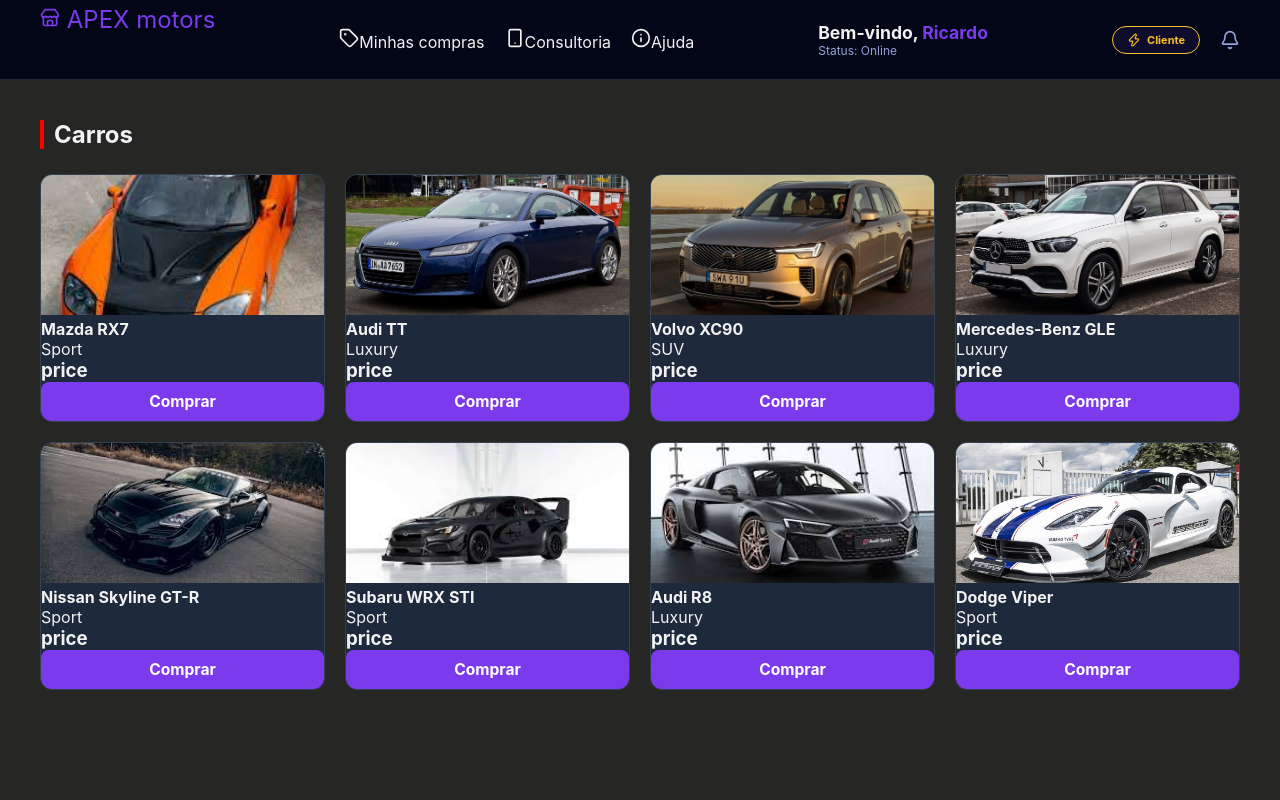
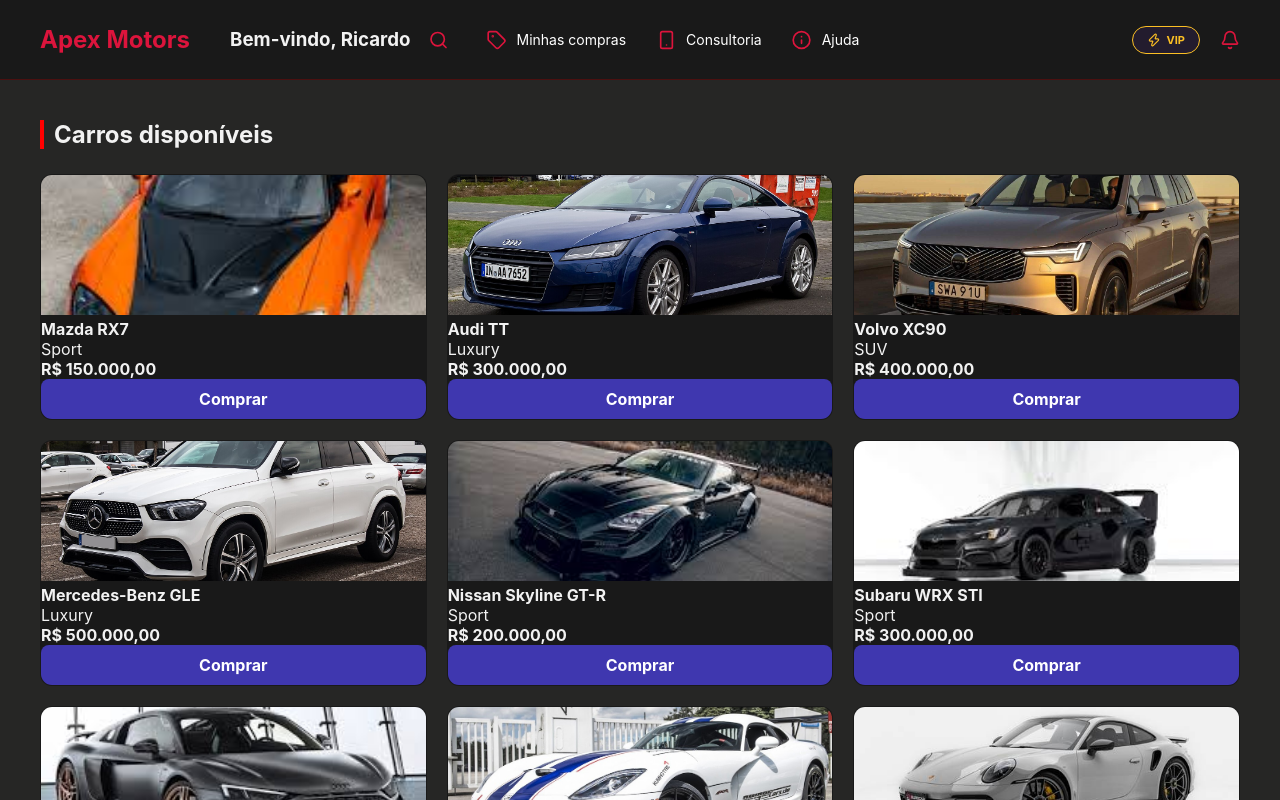
Before and after one commit to Tamaoki19/Apex-Motors, a React (Vite) app: page / in a window 1280 px wide. Shown: the top 800 px of the page. Built offline with nearby package versions, Linux system fonts and the light colour scheme.

Commit message:
primeira versao

```diff
--- a/src/App.jsx
+++ b/src/App.jsx
@@ -1,34 +1,61 @@
 
+import { useState } from 'react';
 import { Header } from './components/Header';
 import { CarrosCard } from './components/Card';
-import { gamesData } from './data/carros';
+import { carrosData } from './data/carros';
 import "./App.css";
 
+function App() {
+  const [openSearch, setOpenSearch] = useState(false);
+  const [search, setSearch] = useState('');
+  const [activeTab, setActiveTab] = useState('dash');
 
-function App() {
+  const filtredCars = carrosData
+  .filter(() => activeTab === 'dash' )
+  .filter((car) =>
+    car.title.toLowerCase().includes(search.toLowerCase())
+  );
   return (
     <div className="apex-app">
+      <main className="apex-main">
 
-
-      <main className="apex-main">
-        <Header />
+        <Header
+          search={search}
+          setSearch={setSearch}
+          setOpenSearch={setOpenSearch}
+          openSearch={openSearch}
+          activeTab={activeTab} setActiveTab={setActiveTab}
+        />
 
         <div className="apex-content">
-          <h2 className="section-title">Carros</h2>
+          <h2 className="section-title">
+            {activeTab === 'dash' && 'Carros disponíveis'}
+            {activeTab === 'consultoria' && 'Consultoria'}
+            {activeTab === 'ajuda' && 'Ajuda'}</h2>
+
           <div className="apex-grid">
-            {gamesData.map((g) => (
-              <CarrosCard
-                key={g.id}
-                title={g.title}
-                category={g.category}
-                banner={g.banner}
-              />
-            ))}
 
+            {filtredCars.length > 0 ? (
+              filtredCars.map((g) => (
+                <CarrosCard
+                  key={g.id}
+                  title={g.title}
+                  category={g.category}
+                  banner={g.banner}
+                  price={g.price}
+                />
+              ))
+            ) : (
+                <p style={{ textAlign: 'center', marginTop: '50px' }}>
+                {activeTab === 'dash' && 'Carros disponíveis'}
+                {activeTab === 'consultoria' && 'Converse com nossa consultoria através do whatsapp +55 (88)4002-8922 ou por email através do ApexMotors@consultoria.com'}
+                {activeTab === 'ajuda' && 'Problemas com o site? contate-nos através do email ApexMotors@suporte.com'}</p>
+              )}
           </div>
         </div>
       </main>
     </div>
   );
 }
+
 export default App;
--- a/src/app.css
+++ b/src/app.css
@@ -18,6 +18,12 @@
 }
 .apex-grid{
   display: grid;
-  grid-template-columns: repeat(auto-fit, minmax(250px, 1fr));
+  grid-template-columns: repeat(auto-fill, minmax(300px, 1fr));
   gap: 20px;
 }
+.textActive{
+  font-size: 18px;
+  color: #5d5d5d;
+  text-align: center;
+  margin-top: 50px;
+}
--- a/src/components/Card.css
+++ b/src/components/Card.css
@@ -1,14 +1,15 @@
 .apex-card {
-  background-color: #1e293b;
+  background-color: #191919;
   border-radius: 12px;
   overflow: hidden;
-  border: 1px solid #334155;
+  border: 1px solid transparent;
   transition: 0.3s;
 }
 
 .apex-card:hover {
   transform: translateY(-5px);
-  border-color: #7c3aed;
+  border: 1px solid #4b1010;
+  border-color: #4b1010;
 }
 
 .card-img { width: 100%; height: 140px; object-fit: cover; }
@@ -18,7 +19,7 @@
 .buy-btn {
   width: 100%;
   padding: 10px;
-  background: #7c3aed;
+  background: #3f37af;
   color: white;
   border: none;
   border-radius: 8px;
@@ -28,3 +29,4 @@
   justify-content: center;
   gap: 8px;
 }
+.buy-btn h3 { font-size: 16px; }
--- a/src/components/Card.jsx
+++ b/src/components/Card.jsx
@@ -1,5 +1,5 @@
 import './Card.css';
-import { Play } from 'lucide-react';
+
 
 export function CarrosCard({ title, category, banner, price }) {
   return (
@@ -9,7 +9,7 @@
         <div className="card-content">
             <h4>{title}</h4>
             <p>{category}</p>
-            <h3>price</h3>
+            <h4>{price}</h4>
             <button className='buy-btn'>
               <h3>Comprar</h3>
             </button>
--- a/src/components/Header.css
+++ b/src/components/Header.css
@@ -1,27 +1,96 @@
-.apex-header{
+.apex-header {
+    position: relative;
     height: 80px;
     display: flex;
     justify-content: space-between;
     align-items: center;
     padding: 0 40px;
-    background-color: #020617;
-    border-bottom: 1px solid #1e293b;
+    background-color: #191919;
+    border-bottom: 1px solid #4b1010;
+    width: 100%;
+    box-sizing: border-box;
 }
 
-.user-info h3{
-    font-size: 1.1rem;
+
+.logo {
+    color: #DC143C;
+    font-size: 1.5rem;
+    display: flex;
+    align-items: center;
+    gap: 10px;
+    font-weight: bold;
 }
 
-.user-info p{
-    font-size: 0.75rem;
-    color: #94a3d8;
+
+.nav-menu {
+    position: absolute;
+    left: 50%;
+    transform: translateX(-50%);
+    display: flex;
+    gap: 30px;
 }
 
-.destaque{
-    color: #7c3aed;
+.search-bar {
+    width: 0;
+    opacity: 0;
+    overflow: hidden;
+    transition: width 0.3s ease, opacity 0.3s ease;
+    display: flex;
 }
 
-.badge{
+.search-bar.active {
+    width: 200px;
+    opacity: 1;
+}
+
+.search-bar input {
+    width: 100%;
+    padding: 6px 10px;
+    border: 1px solid #ccc;
+    border-radius: 6px;
+    outline: none;
+}
+
+.nav-item {
+    display: flex;
+    align-items: center;
+    gap: 8px;
+    color: #fff;
+    font-size: 14px;
+    cursor: pointer;
+    transition: opacity 0.2s;
+}
+
+.nav-item svg {
+    color: #DC143C;
+}
+
+.nav-item:hover {
+    opacity: 0.8;
+}
+.header-actions {
+    display: flex;
+    align-items: center;
+    gap: 20px;
+}
+
+.notificacoes {
+    background: transparent;
+    border: none;
+    color: #DC143C;
+    cursor: pointer;
+    display: flex;
+    align-items: center;
+    transition: color 0.2s;
+}
+
+
+
+.notificacoes:hover {
+    color: #ff0033;
+}
+
+.badge {
     background-color: rgba(124, 58, 237, 0.1);
     color: #fbbf24;
     padding: 6px 14px;
@@ -33,50 +102,68 @@
     align-items: center;
     gap: 6px;
     white-space: nowrap;
+
+}
+/* Container que envolve o botão e o input */
+.nav-item {
+  display: flex;
+  align-items: center;
+  gap: 10px;
+  position: relative;
+  transition: all 0.3s ease;
 }
 
-.notificacoes{
-    background: transparent;
-    border:none;
-    color: #94a3d8;
-    cursor: pointer;
-    display: flex;
-    align-items: center;
-    transition: color 0.2s;
+/* Estilo do botão da lupa */
+.nav-item button {
+  background: transparent;
+  border: none;
+  color: #fff; /* Cor do ícone */
+  cursor: pointer;
+  display: flex;
+  align-items: center;
+  justify-content: center;
+  padding: 8px;
+  border-radius: 50%;
+  transition: background 0.2s;
 }
 
-.notificacoes:hover{
-    color: #7c3aed;
+.nav-item button:hover {
+  background: rgba(255, 255, 255, 0.1);
 }
 
-.header-actions{
-    display: flex;
-    align-items: center;
-    gap: 20px;
-}
-.logo{
-    color: #7c3aed;
-    margin-bottom: 40px;
-    font-size: 1.5rem;
-}
-header {
-  display: flex;
-  align-items: center; /* Alinha verticalmente ao centro */
-  justify-content: space-between; /* Distribui logo, menu e user-info */
-  padding: 10px 20px;
-  background-color: #121212; /* Cor do seu fundo atual */
+
+.nav-item input {
+  background: #1a1a1a;
+  border: 1px solid #333;
+  border-radius: 8px;
+  padding: 8px 12px;
+  color: #fff;
+  font-size: 14px;
+  outline: none;
+  width: 200px;
+
+
+  animation: slideIn 0.3s ease-out;
+  transition: border-color 0.2s;
 }
 
-.nav-menu {
-  display: flex; /* Faz os itens ficarem um ao lado do outro */
-  gap: 20px; /* Espaçamento entre os links */
+.nav-item input:focus {
+  border-color: #DC143C;
+  box-shadow: 0 0 8px rgba(220, 20, 60, 0.3);
 }
 
-.nav-menu a {
-  text-decoration: none;
-  color: #fff;
-  font-size: 14px;
-  display: flex;
-  align-items: center;
-  gap: 8px; /* Espaço entre o ícone e o texto */
+.nav-item input::placeholder {
+  color: #666;
 }
+
+/* Animação simples de entrada */
+@keyframes slideIn {
+  from {
+    opacity: 0;
+    transform: translateX(-10px);
+  }
+  to {
+    opacity: 1;
+    transform: translateX(0);
+  }
+}
--- a/src/components/Header.jsx
+++ b/src/components/Header.jsx
@@ -1,36 +1,47 @@
 import './Header.css';
-// Adicionei os ícones que estavam faltando no import aqui:
-import { Bell, Zap, Tag, Smartphone, Info, Store } from 'lucide-react';
+import { useState } from "react";
+import { Search, Bell, Zap, Tag, Smartphone, Info } from 'lucide-react';
+import { carrosData } from '../data/carros';
 
-export function Header(){
-    return(
+export function Header({ search, setSearch, openSearch, setOpenSearch, activeTab, setActiveTab }) {
+    return (
         <header className='apex-header'>
-            <div className="logo">
-                <Store size={20} /> {/* Ícone para a Loja ou logo */}
-                APEX motors
+            <div style={{ display: 'flex', alignItems: 'center', gap: '40px' }}>
+                <div className="logo">Apex Motors</div>
+                <div className="user-info">
+                    <h3>Bem-vindo, <span className="destaque">Ricardo</span></h3>
+                </div>
             </div>
 
             <nav className="nav-menu">
-                {/* Agora os ícones abaixo funcionam porque foram importados */}
-                <div className="nav-item"> <Tag size={20} />Minhas compras</div>
-                <div className="nav-item"> <Smartphone size={20} />Consultoria</div>
-                <div className="nav-item"> <Info size={20} />Ajuda</div>
+                <div className="nav-item">
+                    <button onClick={() => setOpenSearch(!openSearch)}>
+                        <Search size={20} />
+                    </button>
+
+                    {openSearch && (
+                        <input
+                            type="text"
+                            value={search}
+                            onChange={(e) => setSearch(e.target.value)}
+                            placeholder="Buscar carro..."
+                            autoFocus
+                        />
+                    )}
+                </div>
+                <div className={`nav-item ${activeTab === 'dash' ? 'active' : ''}`} onClick={() => setActiveTab('dash')}> <Tag size={20} />Minhas compras</div>
+                <div className={`nav-item ${activeTab === 'consultoria' ? 'active' : ''}`} onClick={() => setActiveTab('consultoria')}> <Smartphone size={20} />Consultoria</div>
+                <div className={`nav-item ${activeTab === 'ajuda' ? 'active' : ''}`} onClick={() => setActiveTab('ajuda')}> <Info size={20} />Ajuda</div>
             </nav>
-
-            <div className="user-info">
-                <h3>Bem-vindo, <span className="destaque">Ricardo</span></h3>
-                <p>Status: Online</p>
-            </div>
-
             <div className="header-actions">
                 <div className="badge">
-                    <Zap size={14}/>
-                    <span>Cliente</span>
+                    <Zap size={14} />
+                    <span>VIP</span>
                 </div>
                 <button className="notificacoes">
-                    <Bell size={20}/>
+                    <Bell size={20} />
                 </button>
             </div>
         </header>
-    )
+    );
 }
--- a/src/data/carros.js
+++ b/src/data/carros.js
@@ -6,66 +6,80 @@
 import subaru from '../assets/subaru.jpg';
 import audiR8 from '../assets/AudiR8.jpg';
 import dodgeViper from '../assets/dodge.jpg';
+import porsche from '../assets/PORSCHE-911.jpg';
+import Lamborghini from '../assets/Lamborghini-huracan.jpg';
 
-
-
-export const gamesData = [
+export const carrosData = [
   {
-    id:'1',
+    id:1,
     banner: mazda,
     title: 'Mazda RX7',
     category: 'Sport',
-    price: { value: 'R$ 150.000,00' },
+    price: 'R$ 150.000,00'
 
   },
   {
-    id:'2',
+    id:2,
     banner: AudiTT,
     title: 'Audi TT',
     category: 'Luxury',
-    price: { value: 'R$ 300.000,00' },
+    price:  'R$ 300.000,00'
   },
   {
-    id:'3',
+    id:3,
     banner: Volvo,
     title: 'Volvo XC90',
     category: 'SUV',
-    price: { value: 'R$ 400.000,00' },
+    price: 'R$ 400.000,00'
 
   },
   {
-    id:'4',
+    id:4,
     banner: mercedes,
     title: 'Mercedes-Benz GLE',
     category: 'Luxury',
-    price: { value: 'R$ 500.000,00' },
+    price: 'R$ 500.000,00'
   },
   {
-    id:'5',
+    id:5,
     banner: skyline,
     title: 'Nissan Skyline GT-R',
     category: 'Sport',
-    price: { value: 'R$ 200.000,00' },
+    price:  'R$ 200.000,00'
   },
   {
-    id:'6',
+    id:6,
     banner: subaru,
     title: 'Subaru WRX STI',
     category: 'Sport',
-    price: { value: 'R$ 300.000,00' },
+    price:  'R$ 300.000,00'
   },
   {
-    id:'7',
+    id:7,
     banner: audiR8,
     title: 'Audi R8',
     category: 'Luxury',
-    price: { value: 'R$ 1.000.000,00' },
+    price:  'R$ 1.000.000,00'
   },
   {
-    id:'8',
+    id:8,
     banner: dodgeViper,
     title: 'Dodge Viper',
     category: 'Sport',
-    price: { value: 'R$ 600.000,00' },
+    price: 'R$ 600.000,00'
   },
+  {
+    id:9,
+    banner: porsche,
+    title: 'Porsche 911',
+    category: 'Luxury',
+    price: 'R$ 1.500.000,00'
+  },
+  {
+    id:10,
+    banner: Lamborghini,
+    title: 'Lamborghini Huracán',
+    category: 'Luxury',
+    price: 'R$ 2.000.000,00'
+  }
 ];
```
Also changed, not shown: src/assets/Lamborghini-huracan.jpg (added), src/assets/PORSCHE-911.jpg (added).
